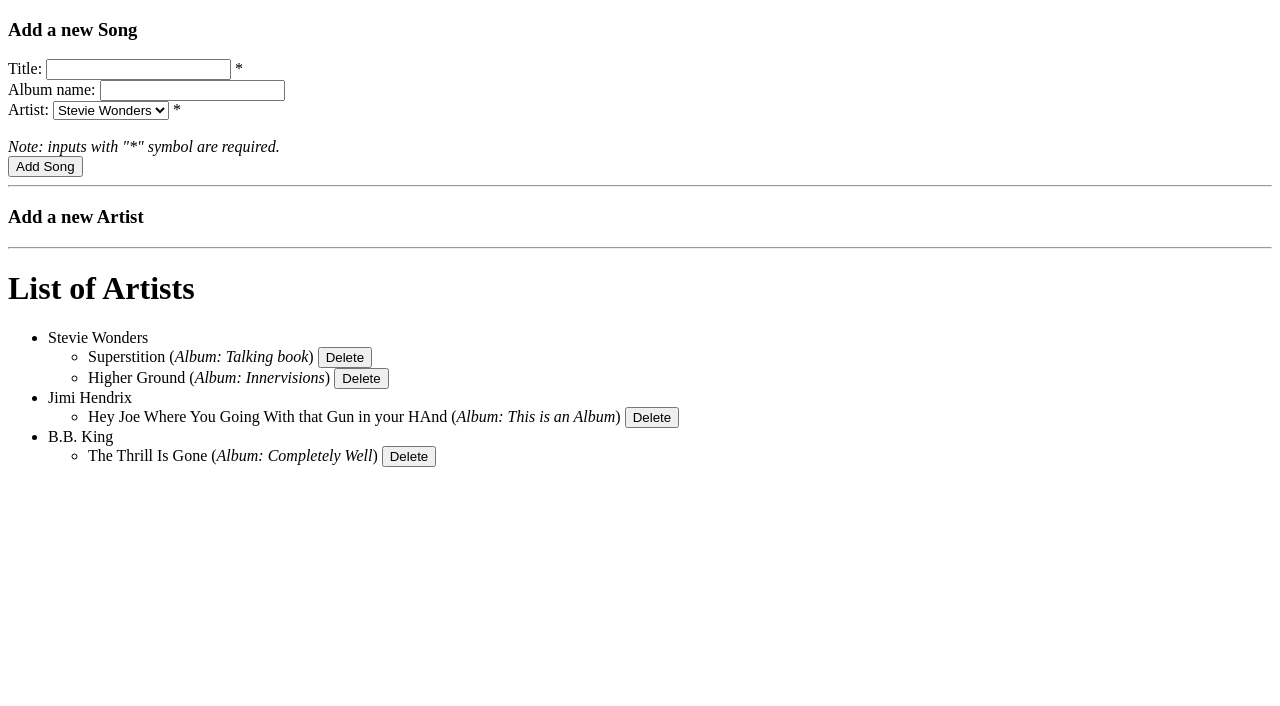
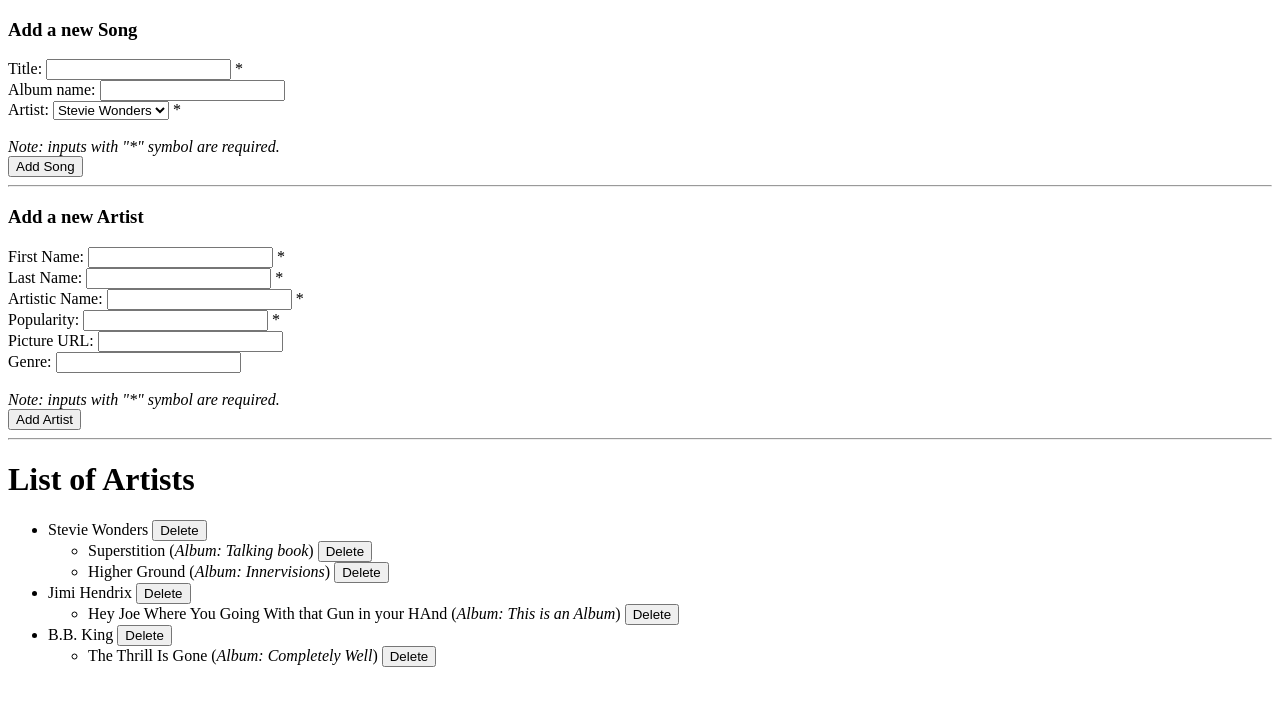
Before and after one commit to rmotr-group-projects/wdc-django-html-forms, a Django app: page /artists/ in a window 1280 px wide. Shown: the top 706 px of the page. Run offline with Django 3.2, Linux system fonts and the light colour scheme; data comes from the database, SQL or seed files in the repository; both versions use the stored data as it was after the commit.

Commit message:
All functionality completed

```diff
--- a/django_html_forms/artists/views.py
+++ b/django_html_forms/artists/views.py
@@ -38,8 +38,34 @@ def delete_song(request):
 
 
 def create_artist(request):
-    pass
+    artistic_name = request.POST['artistic_name']
+    first_name = request.POST.get('first_name', '')
+    last_name = request.POST.get('last_name','')
+    picture_url=request.POST.get('picture_url','')
+    popularity=request.POST.get('popularity',0)
+    genre = request.POST.get('genre','')
+    popularity=int(popularity)
+
+
+    # validate required fields
+    if not artistic_name:
+        return redirect('artists')
+
+
+    Artist.objects.create(first_name=first_name,
+                          last_name=last_name,
+                          artistic_name=artistic_name,
+                          popularity=popularity,
+                          genre=genre,
+                          picture_url=picture_url)
+    return redirect('artists')
 
 
 def delete_artist(request):
-    pass
+    artist_id = request.POST['artist_id']
+    try:
+        artist = Artist.objects.get(id=artist_id)
+    except Artist.DoesNotExist:
+        return HttpResponseNotFound()
+    artist.delete()
+    return redirect('artists')
--- a/django_html_forms/django_html_forms/urls.py
+++ b/django_html_forms/django_html_forms/urls.py
@@ -24,6 +24,8 @@ urlpatterns = [
     path('artists/', views.artists, name='artists'),
     path('create-song/', views.create_song, name='create_song'),
     path('delete-song/', views.delete_song, name='delete_song'),
+    path('create-artist/', views.create_artist, name='create_artist'),
+    path('delete-artist/', views.delete_artist, name='delete_artist'),
     ##################
     # Your URLs here #
     ##################
--- a/django_html_forms/templates/index.html
+++ b/django_html_forms/templates/index.html
@@ -39,9 +39,31 @@
 
   <!-- Create Artist form -->
   <h3>Add a new Artist</h3>
-  <form action="" method='POST'> <!--  Add propper URL in form's action -->
+  <form action="{% url 'create_artist' %}" method='POST'> <!--  Add propper URL in form's action -->
     {% csrf_token %}
-    <!-- Add here the fields for the 'Add Artist' form -->
+    <div>
+      First Name: <input type="text" name='first_name'> *
+    </div>
+      <div>
+      Last Name: <input type="text" name='last_name'> *
+    </div>
+    <div>
+      Artistic Name: <input type="text" name='artistic_name'> *
+    </div>
+    <div>
+      Popularity: <input type="int" name='album_name'> *
+    </div>
+      <div>
+      Picture URL: <input type="test" name='picture_url'>
+    </div>
+    <div>
+      Genre: <input type="test" name='genre'>
+    </div>
+    <br>
+    <div>
+        <i>Note: inputs with "*" symbol are required.</i>
+    </div>
+    <input type="submit" value="Add Artist">
   </form>
   <hr>
 
@@ -51,10 +73,11 @@
     {% for artist in artists %}
       <li>
         <label>{{ artist.artistic_name }}</label>
-        <!-- Form for deleting an Artist -->
-        <form action="" method='POST' class='inline'> <!--  Add propper URL in form's action -->
+        <form action="{% url 'delete_artist' %}" method='POST' class='inline'><!-- Form for deleting an Artist -->
+        <form action="{% url 'delete_artist' %}" method='POST' class='inline'> <!--  Add propper URL in form's action -->
           {% csrf_token %}
-          <!-- Add here the fields for the 'Delete Artist' form -->
+          <input type="hidden" name="artist_id" value="{{ artist.id }}">
+          <input type="submit" name='delete_artist' value='Delete'><!-- Add here the fields for the 'Delete Artist' form -->
         </form>
         <ul>
           {% for song in artist.song_set.all %}
```
Also changed, not shown: django_html_forms/db.sqlite3.
